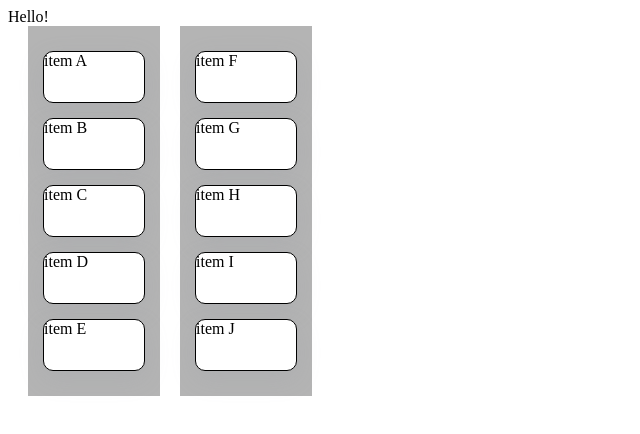
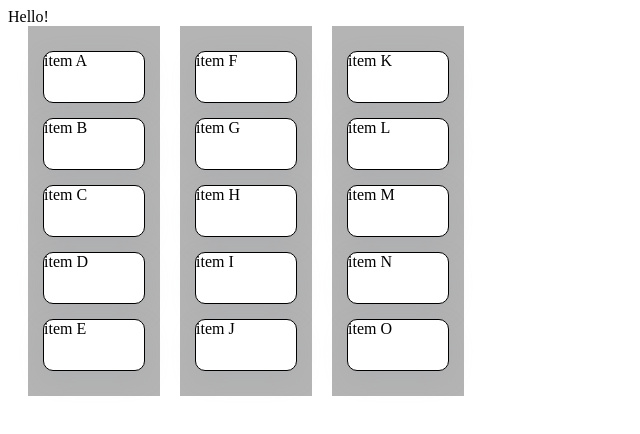
Before and after one commit to NeatKYU/vnd, a Vue app: page / in a window 1280 px wide. Shown: the top 434 px of the page, without its empty margins (0-640 px from the left). Built offline with nearby package versions, Linux system fonts and the light colour scheme.

Commit message:
🐛 리스트 비어있을때 드래그 안되는 버그 수정

```diff
--- a/src/App.vue
+++ b/src/App.vue
@@ -4,6 +4,7 @@
     <div class="flex-style">
       <Drag :pDropzoneId="1" :pList="list1"></Drag>
       <Drag :pDropzoneId="2" :pList="list2"></Drag>
+      <Drag :pDropzoneId="3" :pList="list3"></Drag>
     </div>
   </div>
 </template>
@@ -63,7 +64,30 @@ export default {
           title: 'item J',
           list: 2,
         },
-      ]
+      ],
+      list3: [
+        {
+          id: '11',
+          title: 'item K',
+          list: 2,
+        },{
+          id: '12',
+          title: 'item L',
+          list: 2,
+        },{
+          id: '13',
+          title: 'item M',
+          list: 2,
+        },{
+          id: '14',
+          title: 'item N',
+          list: 2,
+        },{
+          id: '15',
+          title: 'item O',
+          list: 2,
+        },
+      ],
     };
   }
 }
--- a/src/components/dragTest.vue
+++ b/src/components/dragTest.vue
@@ -21,6 +21,15 @@
                 <!-- <div v-if="sOverShow && (item.id === sOverId) && (item.id !== sDraggingId)" class="move-point" /> -->
                 <span>{{ item.title }}</span>
             </div>
+            <div
+                v-if="this.tempList.length === 0"
+                draggable
+                @dragstart="startDrag($event, item, 0)"
+                @dragend="dragLeave()"
+                @drop="dragEnd($event, 0)"
+                @dragover.prevent
+                @dragenter.prevent
+                class="drag-box is-dragging"></div>
         </div>
     </div>
 </template>
```
